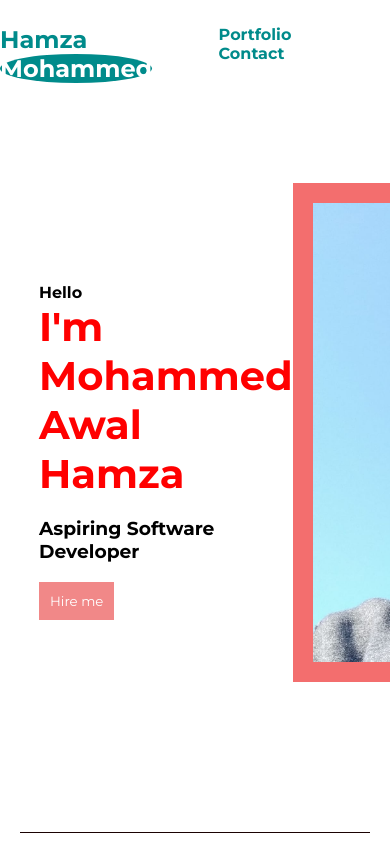
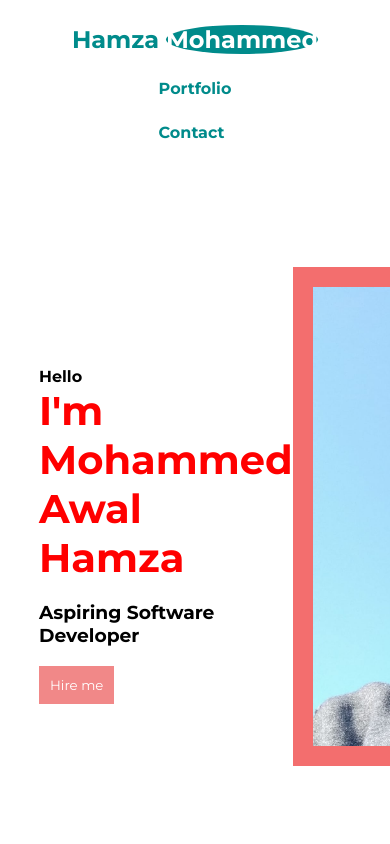
Before and after one commit to dev-awal/dev-awal-portfolio, a plain HTML site: page index.html in a window 390 px wide. Shown: the top 844 px of the page. Drawn offline with Linux system fonts and the light colour scheme.

Commit message:
working on responsiveness

```diff
--- a/style.css
+++ b/style.css
@@ -183,8 +183,15 @@ html {
 
 /*pratcicing media queries. to be deleted later*/
 
-/* @media only screen and (max-width: 600px){
-    body {
-        background-color: lightcoral;
+@media only screen and (max-width: 600px){
+    #header {
+        display: flex;
+        justify-content:center;
+        align-items: center;
+        flex-direction: column;
     }
-}  */
+    #navbar li {
+        display: block;
+        margin: 25px auto;
+    }
+}
```
